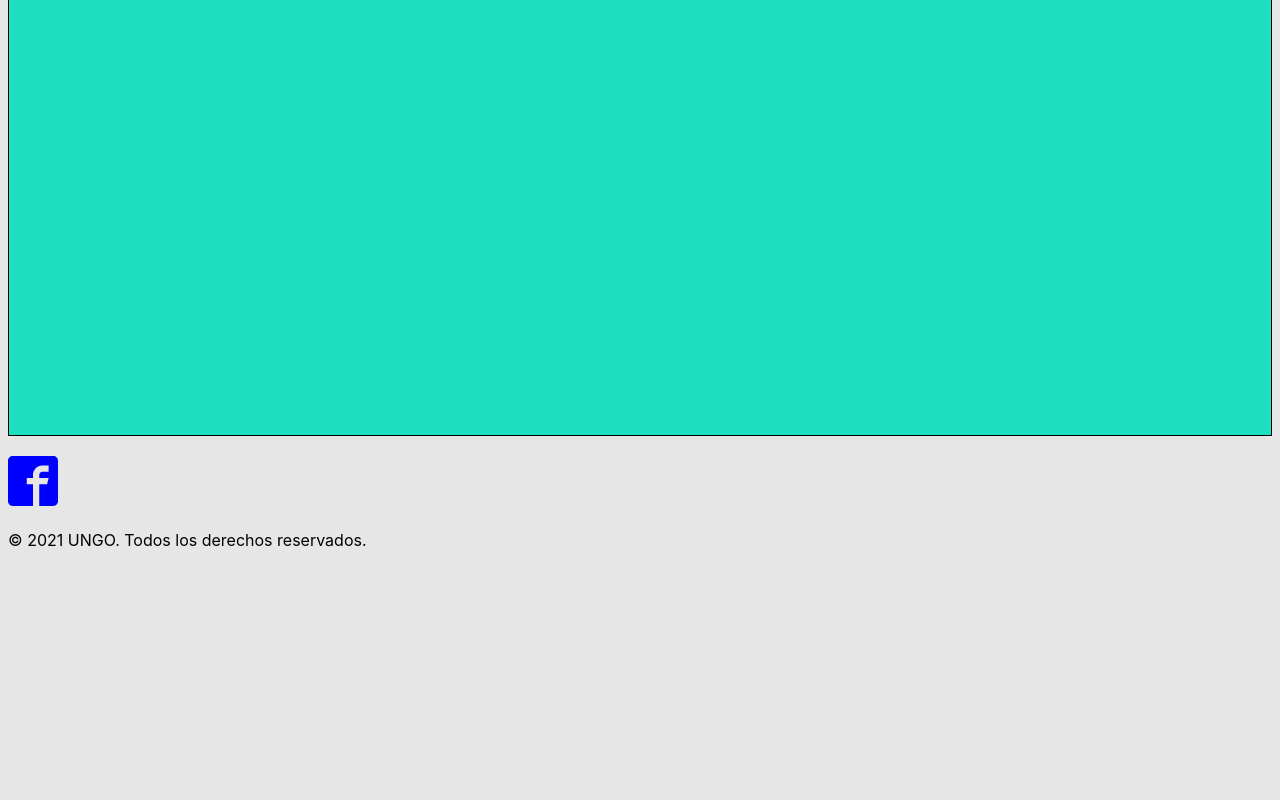
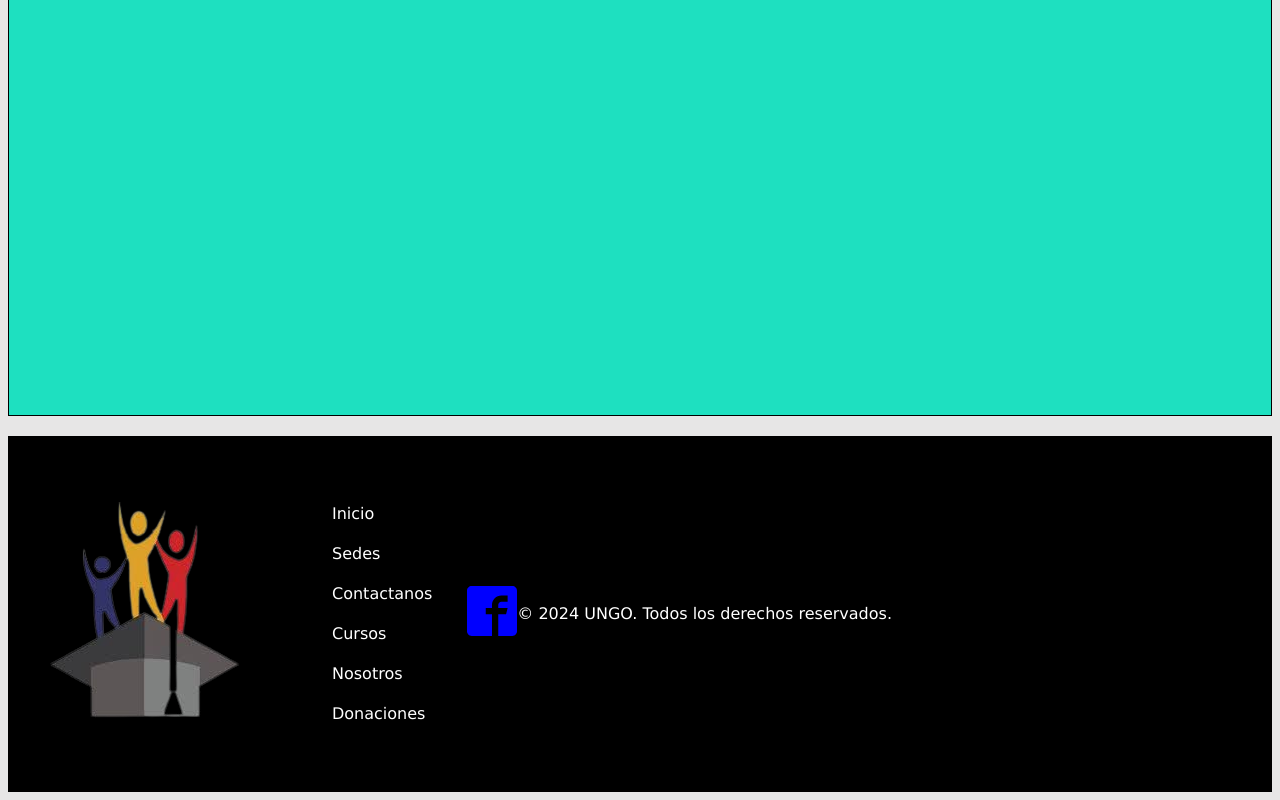
Before and after one commit to DeibyNino/ungo, a React (Vite) app: page / in a window 1280 px wide. Shown: the part 2294-3094 px from the top of the page. Before the commit the page ends 2862 px from the top, so only its background shows below. Built offline with nearby package versions, Linux system fonts and the light colour scheme.

Commit message:
se hicieron cambios en el footer

```diff
--- a/src/components/NavBar/Footer.jsx
+++ b/src/components/NavBar/Footer.jsx
@@ -1,19 +1,53 @@
 import React from "react";
 import { ImFacebook2 } from "react-icons/im";
+import "../../styles/FooterStyles.css";
+import logo from "../../assets/ImageNavBar/Logo.png";
 
 const Footer = () => {
   return (
-    <div>
-      <div>
+    <div  className="footer" >
+        <img src={logo} alt="logo" />
+    <div  className="footer" >
+      <nav>
+        <ul
+         style={{
+          listStyleType: "none",
+          display: "flex",
+          flexDirection: "column",
+          justifyContent: "space-around",
+          gap: "1rem"
+         }}>
+          <li>
+         <a href="/">Inicio</a>
+          </li>
+          <li>
+          <a href="/sedes-page">Sedes</a>
+          </li>
+          <li>
+            <a href="/contact-page">Contactanos</a>
+          </li>
+          <li>
+          <a href="/cursos-page">Cursos</a>
+          </li>
+          <li>
+          <a href="/about-page">Nosotros</a>
+          </li>
+          <li>
+          <a href="/donaciones-page">Donaciones</a>
+          </li>
+        </ul>
+      </nav>
+    </div>
+     <div>
         <a
-          href="httpsg://www.facebook.com/UNGO-Universidad-ONG-108101394678013"
+          href="httpsg://https://www.facebook.com/profile.php?id=61555748215327"
           target="_blank"
           rel="noreferrer noopener"
         >
           <ImFacebook2 color="#00f" size={50} />
         </a>
       </div>
-      <p>© 2021 UNGO. Todos los derechos reservados.</p>
+      <p>© 2024 UNGO. Todos los derechos reservados.</p>
     </div>
   );
 };
--- /dev/null
+++ b/src/styles/FooterStyles.css
@@ -0,0 +1,36 @@
+.footer {
+    display: flex;
+  align-items: center;
+  padding: 25px;
+  background: #000;
+  color: #fff;
+  font-family: "Lucida Sans", "Lucida Sans Regular", "Lucida Grande",
+    "Lucida Sans Unicode", Geneva, Verdana, sans-serif;
+}
+
+  nav ul {
+    display: flex;
+
+  }
+
+  nav ul li {
+    text-decoration: none;
+
+  }
+
+  nav ul li a {
+    color: #fff;
+    text-decoration: none;
+    padding: 10px;
+  }
+
+  nav ul li a:hover {
+    color: #000;
+    border-radius: 5px;
+    background: #fff;
+    transition: 0.5s;
+  }
+
+  .nav-bar img {
+    height: 2.3rem;
+  }
--- a/src/styles/NavbarStyles.css
+++ b/src/styles/NavbarStyles.css
@@ -35,3 +35,28 @@ nav ul li a:hover {
 .nav-bar img {
   height: 4.3rem;
 }
+
+@media (max-width: 768px) {
+ .nav-bar {
+  flex-direction: column;
+  align-items: center;
+ }
+
+ .nav-bar img {
+  height: 4.5rem;
+ }
+
+ nav ul {
+  flex-direction: column;
+ }
+
+ nav ul li {
+  margin: 10px;
+  display: block;
+  border-bottom: 1px solid #fff;
+ }
+
+ nav ul li a {
+  padding: 10px;
+ }
+ }
```
